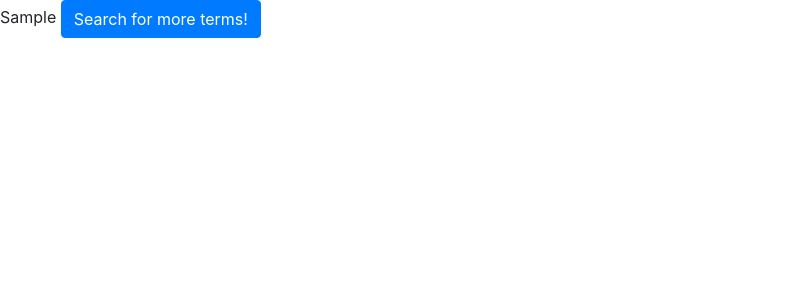
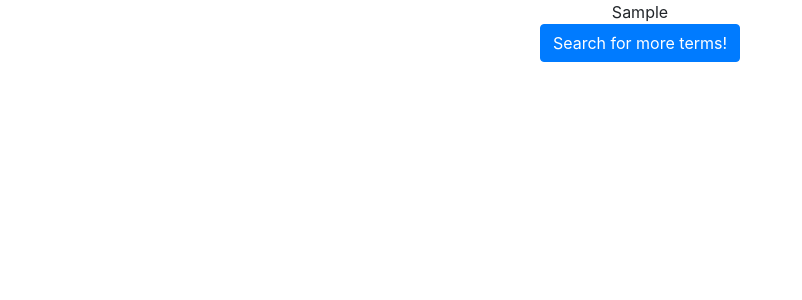
Before and after one commit to mkrizanecm/SearchAPI, a Symfony app: template templates/search/index.html.twig in a window 1280 px wide. Shown: the top 300 px of the page, without its empty margins (0-802 px from the left). Run offline with Twig, Linux system fonts and the light colour scheme; the template is opened without the code that fills it: most values are stand-ins (such as "Sample title", 1, 10 or a date in 2020); some libraries are stand-ins or nearby versions.

Commit message:
align twig items

```diff
--- a/templates/search/index.html.twig
+++ b/templates/search/index.html.twig
@@ -8,8 +8,12 @@
     .example-wrapper code { background: #F5F5F5; padding: 2px 6px; }
 </style>
 {% if final_result %}
-    {{final_result}}
-    <a href="{{ path('search') }}" class="btn btn-primary" role="button">Search for more terms!</a>
+    <div class="d-flex align-items-center justify-content-center">
+        {{final_result}}
+    </div>
+    <div class="row align-items-center justify-content-center">
+        <a href="{{ path('search') }}" class="btn btn-primary" role="button">Search for more terms!</a>
+    </div>
 {% else %}
     <div class="d-flex align-items-center justify-content-center">
         <h1>Search GitIssues</h1>
```
